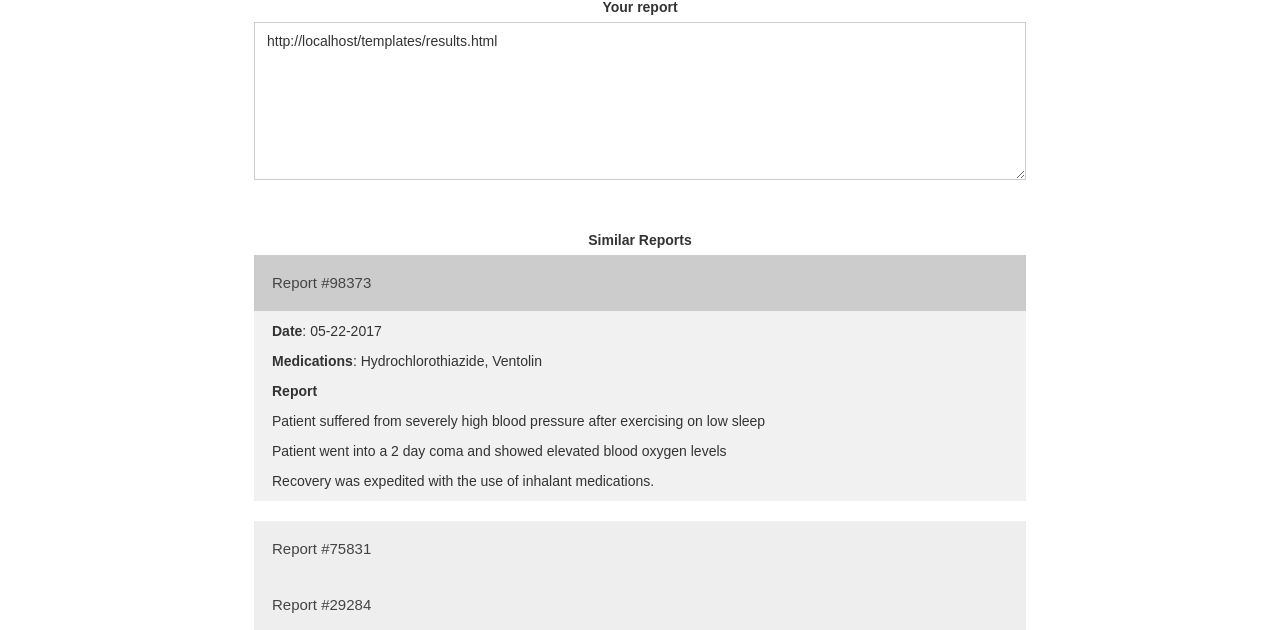
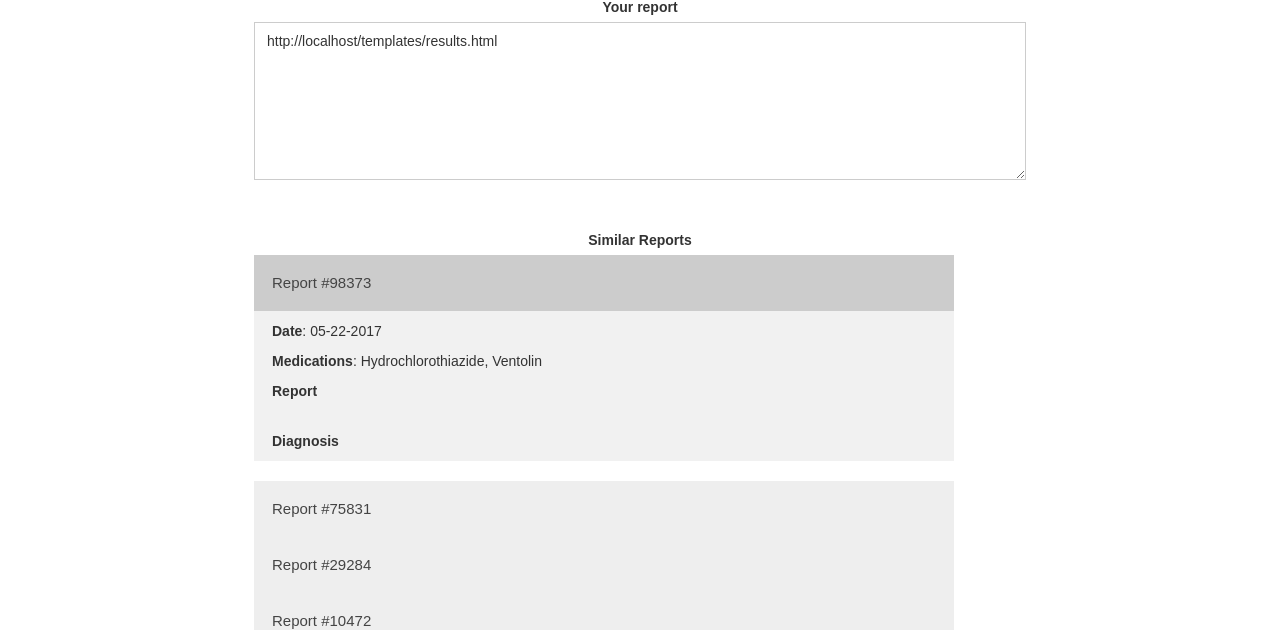
Before and after one commit to billbai0102/hackwestern9, a plain HTML site: page templates/results.html in a window 1280 px wide. Both pictures are taken after a click on the button "Report #98373". Shown: the part 169-799 px from the top of the page. Drawn offline with nearby package versions, Linux system fonts and the light colour scheme; no server answers; a script that the page names is missing.

Commit message:
value pairs from params to reports set up on results page

```diff
--- a/templates/results.html
+++ b/templates/results.html
@@ -35,7 +35,7 @@
   color: #444;
   cursor: pointer;
   padding: 18px;
-  width: 100%;
+  width: 700px;
   border: none;
   text-align: left;
   outline: none;
@@ -51,6 +51,7 @@
 .content {
   padding: 0 18px;
   padding-top: 10px;
+  width: 700px;
   display: none;
   overflow: hidden;
   background-color: #f1f1f1;
@@ -87,13 +88,10 @@
 
               <p><b>Date</b>: 05-22-2017</p>
                 <p><b>Medications</b>: Hydrochlorothiazide, Ventolin</p>
-                <p>
-
-                </p>
                 <p><b>Report</b></p>
-                <p>Patient suffered from severely high blood pressure after exercising on low sleep</p>
-                <p>Patient went into a 2 day coma and showed elevated blood oxygen levels</p>
-                <p>Recovery was expedited with the use of inhalant medications.</p>
+                <p id="p1"></p><br/>
+                <p><b>Diagnosis</b></p>
+                <p id="d1"></p>
             </div>
             <br/>
 
@@ -101,14 +99,11 @@
             <div class="content">
 
               <p><b>Date</b>: 10-17-2019</p>
-                <p><b>Medications</b>: Hydrochlorothiazide, Ventolin</p>
-                <p>
-
-                </p>
+                <p><b>Medications</b>: Ventolin</p>
                 <p><b>Report</b></p>
-                <p>Patient suffered from severely high blood pressure after exercising on low sleep</p>
-                <p>Patient went into a 2 day coma and showed elevated blood oxygen levels</p>
-                <p>Recovery was expedited with the use of inhalant medications.</p>
+                <p id="p2"></p><br/>
+                <p><b>Diagnosis</b></p>
+                <p id="d2"></p>
             </div>
             <br/>
 
@@ -116,14 +111,11 @@
             <div class="content">
 
               <p><b>Date</b>: 04-27-2020</p>
-                <p><b>Medications</b>: Hydrochlorothiazide, Ventolin</p>
-                <p>
-
-                </p>
+                <p><b>Medications</b>: Ibuprofen</p>
                 <p><b>Report</b></p>
-                <p>Patient suffered from severely high blood pressure after exercising on low sleep</p>
-                <p>Patient went into a 2 day coma and showed elevated blood oxygen levels</p>
-                <p>Recovery was expedited with the use of inhalant medications.</p>
+                <p id="p3"></p><br/>
+                <p><b>Diagnosis</b></p>
+                <p id="d3"></p>
             </div>
             <br/>
 
@@ -131,14 +123,11 @@
             <div class="content">
 
               <p><b>Date</b>: 08-06-2021</p>
-                <p><b>Medications</b>: Hydrochlorothiazide, Ventolin</p>
-                <p>
-
-                </p>
+                <p><b>Medications</b>: None</p>
                 <p><b>Report</b></p>
-                <p>Patient suffered from severely high blood pressure after exercising on low sleep</p>
-                <p>Patient went into a 2 day coma and showed elevated blood oxygen levels</p>
-                <p>Recovery was expedited with the use of inhalant medications.</p>
+                <p id="p4"></p><br/>
+                <p><b>Diagnosis</b></p>
+                <p id="d4"></p>
             </div>
             <br/>
 
@@ -147,13 +136,10 @@
 
               <p><b>Date</b>: 12-14-2018</p>
                 <p><b>Medications</b>: Hydrochlorothiazide, Ventolin</p>
-                <p>
-
-                </p>
                 <p><b>Report</b></p>
-                <p>Patient suffered from severely high blood pressure after exercising on low sleep</p>
-                <p>Patient went into a 2 day coma and showed elevated blood oxygen levels</p>
-                <p>Recovery was expedited with the use of inhalant medications.</p>
+                <p id="p5"></p><br/>
+                <p><b>Diagnosis</b></p>
+                <p id="d5"></p>
             </div>
             <br/>
 
@@ -161,14 +147,11 @@
             <div class="content">
 
               <p><b>Date</b>: 05-17-2022</p>
-                <p><b>Medications</b>: Hydrochlorothiazide, Ventolin</p>
-                <p>
-
-                </p>
+                <p><b>Medications</b>: Hydrochlorothiazide</p>
                 <p><b>Report</b></p>
-                <p>Patient suffered from severely high blood pressure after exercising on low sleep</p>
-                <p>Patient went into a 2 day coma and showed elevated blood oxygen levels</p>
-                <p>Recovery was expedited with the use of inhalant medications.</p>
+                <p id="p6"></p><br/>
+                <p><b>Diagnosis</b></p>
+                <p id="d6"></p>
             </div>
             <br/>
 
@@ -176,14 +159,11 @@
             <div class="content">
 
               <p><b>Date</b>: 09-28-2016</p>
-                <p><b>Medications</b>: Hydrochlorothiazide, Ventolin</p>
-                <p>
-
-                </p>
+                <p><b>Medications</b>: None</p>
                 <p><b>Report</b></p>
-                <p>Patient suffered from severely high blood pressure after exercising on low sleep</p>
-                <p>Patient went into a 2 day coma and showed elevated blood oxygen levels</p>
-                <p>Recovery was expedited with the use of inhalant medications.</p>
+                <p id="p7"></p><br/>
+                <p><b>Diagnosis</b></p>
+                <p id="d7"></p>
             </div>
             <br/>
 
@@ -191,14 +171,11 @@
             <div class="content">
 
               <p><b>Date</b>: 01-07-2019</p>
-                <p><b>Medications</b>: Hydrochlorothiazide, Ventolin</p>
-                <p>
-
-                </p>
+                <p><b>Medications</b>: Ventolin</p>
                 <p><b>Report</b></p>
-                <p>Patient suffered from severely high blood pressure after exercising on low sleep</p>
-                <p>Patient went into a 2 day coma and showed elevated blood oxygen levels</p>
-                <p>Recovery was expedited with the use of inhalant medications.</p>
+                <p id="p8"></p><br/>
+                <p><b>Diagnosis</b></p>
+                <p id="d8"></p>
             </div>
             <br/>
 
@@ -248,12 +225,23 @@
 var plugElem = document.getElementById("report_plug");
 plugElem.value = plug;
 
-/*
+function setVals(response){
+    var p1 = document.getElementById("p1");
+    p1.innerHTML  = "hello this is a test";
+    var d1 = document.getElementById("d1");
+    d1.innerHTML  = "cancer";
+}
+
 var client = new HttpClient();
-client.get('values?input=12345', function(response) {
+client.get('values?input=' + plug, function(response) {
     console.log(response);
 });
-*/
+
+
+
+
+
+
 
 </script>
 
```
Also changed, not shown: 1 other file.
